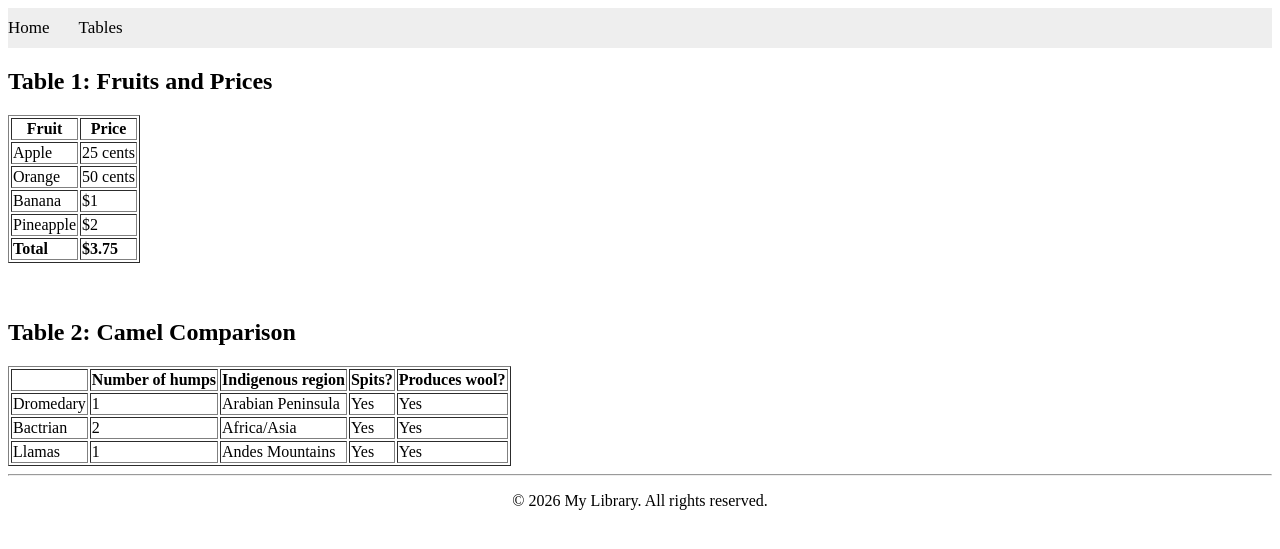
After one commit to joud88/Lab2, a Django app: page /books/html5/tables/ in a window 1280 px wide. The commit adds this page. Shown: the top 549 px of the page. Run offline with Django 5.2, Linux system fonts and the light colour scheme.

Commit message:
Add new table page and fix views/urls

```diff
--- /dev/null
+++ b/apps/bookmodule/templates/bookmodule/tables.html
@@ -0,0 +1,69 @@
+{% extends "layouts/base.html" %}
+
+{% block content %}
+
+<h2>Table 1: Fruits and Prices</h2>
+
+<table border="1">
+    <tr>
+        <th>Fruit</th>
+        <th>Price</th>
+    </tr>
+    <tr>
+        <td>Apple</td>
+        <td>25 cents</td>
+    </tr>
+    <tr>
+        <td>Orange</td>
+        <td>50 cents</td>
+    </tr>
+    <tr>
+        <td>Banana</td>
+        <td>$1</td>
+    </tr>
+    <tr>
+        <td>Pineapple</td>
+        <td>$2</td>
+    </tr>
+    <tr>
+        <td><b>Total</b></td>
+        <td><b>$3.75</b></td>
+    </tr>
+</table>
+
+<br><br>
+
+<h2>Table 2: Camel Comparison</h2>
+
+<table border="1">
+    <tr>
+        <th></th>
+        <th>Number of humps</th>
+        <th>Indigenous region</th>
+        <th>Spits?</th>
+        <th>Produces wool?</th>
+    </tr>
+    <tr>
+        <td>Dromedary</td>
+        <td>1</td>
+        <td>Arabian Peninsula</td>
+        <td>Yes</td>
+        <td>Yes</td>
+    </tr>
+    <tr>
+        <td>Bactrian</td>
+        <td>2</td>
+        <td>Africa/Asia</td>
+        <td>Yes</td>
+        <td>Yes</td>
+    </tr>
+    <tr>
+        <td>Llamas</td>
+        <td>1</td>
+        <td>Andes Mountains</td>
+        <td>Yes</td>
+        <td>Yes</td>
+    </tr>
+</table>
+
+{% endblock %}
--- a/apps/bookmodule/urls.py
+++ b/apps/bookmodule/urls.py
@@ -1,13 +1,19 @@
-print(">>> BOOKMODULE URLS LOADED <<<")
+# apps/bookmodule/urls.py
 
 from django.urls import path
 from . import views
 
-app_name = "books"   # ✅ REQUIRED for {% url 'books.index' %}
+app_name = 'books'
 
 urlpatterns = [
     path('', views.index, name="index"),
     path('list_books/', views.list_books, name="list_books"),
-    path('<int:bookId>/', views.viewbook, name="view_one_book"),
-    path('aboutus/', views.aboutus, name="aboutus"),
+path('<int:bookId>/', views.view_one_book, name="view_one_book"),
+path('aboutus/', views.aboutus, name="aboutus"),
+
+    # HTML5 pages
+    path('html5/links/', views.html5_links, name="html5_links"),
+    path('html5/text/formatting/', views.text_formatting, name="text_formatting"),
+    path('html5/listing/', views.html5_listing, name="html5_listing"),
+    path('html5/tables/', views.html5_tables, name="html5_tables"),
 ]
--- a/apps/bookmodule/views.py
+++ b/apps/bookmodule/views.py
@@ -1,5 +1,4 @@
 from django.shortcuts import render
-
 
 def index(request):
     return render(request, "bookmodule/index.html")
@@ -7,8 +6,20 @@ def index(request):
 def list_books(request):
     return render(request, "bookmodule/list_books.html")
 
-def viewbook(request, bookId):
+def view_one_book(request, bookId):
     return render(request, "bookmodule/one_book.html")
 
 def aboutus(request):
     return render(request, "bookmodule/aboutus.html")
+
+def html5_links(request):
+    return render(request, "bookmodule/html5_links.html")
+
+def text_formatting(request):
+    return render(request, "bookmodule/text_formatting.html")
+
+def html5_listing(request):
+    return render(request, "bookmodule/listing.html")
+
+def html5_tables(request):
+    return render(request, "bookmodule/tables.html")
--- a/apps/templates/includes/header.html
+++ b/apps/templates/includes/header.html
@@ -1,5 +1,4 @@
 <div class="topnav">
-    <a href="{% url 'books:index' %}">Home</a>
-    <a href="{% url 'books:list_books' %}">List Books</a>
-    <a href="{% url 'books:aboutus' %}">About</a>
+    <a href="/books/">Home</a>
+    <a href="/books/html5/tables/">Tables</a>
 </div>
--- a/libraryproject/urls.py
+++ b/libraryproject/urls.py
@@ -1,12 +1,10 @@
+# libraryproject/urls.py
+
 from django.contrib import admin
 from django.urls import path, include
 
 urlpatterns = [
     path('admin/', admin.site.urls),
-
-    # bookmodule
     path('books/', include(('apps.bookmodule.urls', 'books'), namespace='books')),
-
-    # usermodule (KEEP IT, but namespaced)
-    path('users/', include(('apps.usermodule.urls', 'users'), namespace='users')),
+    # Add other apps here if needed
 ]
```
Also changed, not shown: apps/bookmodule/templates/bookmodule/links.html (added, +30 -0 lines), apps/bookmodule/templates/bookmodule/listing.html (added, +62 -0 lines), apps/bookmodule/templates/bookmodule/text_formatting.html (added, +25 -0 lines), apps/static/main.css (added, +93 -0 lines).
